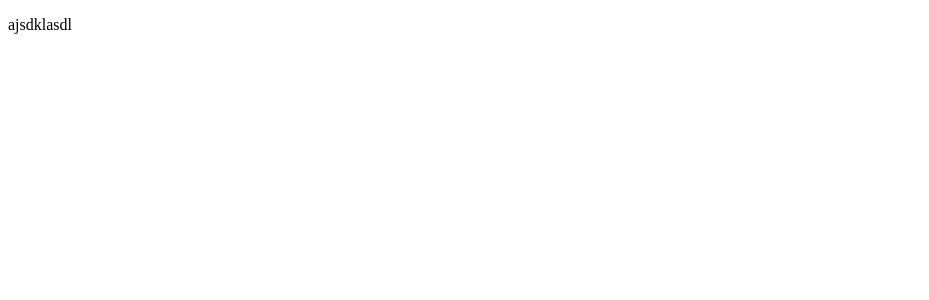
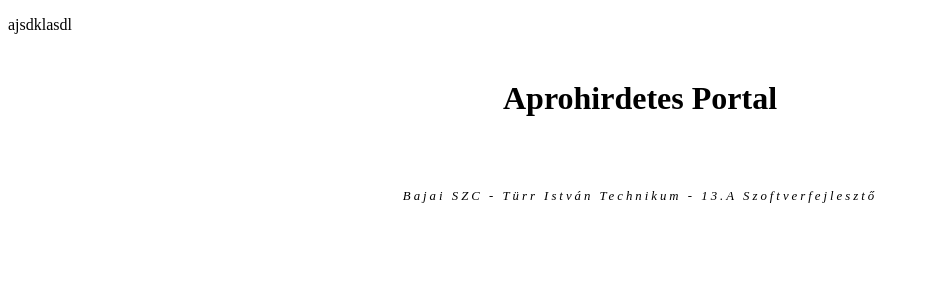
Before and after one commit to dudaslevente/AprohirdetesPortal, an Angular app in the folder Public/: page / in a window 1280 px wide. Shown: the top 300 px of the page, without its empty margins (0-929 px from the left). Built offline with nearby package versions, Linux system fonts and the light colour scheme.

Commit message:
Headher, foooter

```diff
--- a/Public/src/app/app.component.html
+++ b/Public/src/app/app.component.html
@@ -1 +1,6 @@
 <p>ajsdklasdl</p>
+<div class="container">
+  <app-headher [title]="appName"></app-headher>
+    <router-outlet></router-outlet>
+    <app-foooter [company]="company" [author]="author"></app-foooter>
+  </div>
--- a/Public/src/app/app.component.ts
+++ b/Public/src/app/app.component.ts
@@ -1,12 +1,17 @@
 import { Component } from '@angular/core';
 import { RouterOutlet } from '@angular/router';
+import { HeadherComponent } from "./components/headher/headher.component";
+import { FoooterComponent } from "./components/foooter/foooter.component";
 
 @Component({
   selector: 'app-root',
-  imports: [RouterOutlet],
+  imports: [RouterOutlet, HeadherComponent, FoooterComponent],
   templateUrl: './app.component.html',
   styleUrl: './app.component.scss'
 })
 export class AppComponent {
-  title = 'Public';
+  title = 'Aprohirdetes Portal';
+  appName = 'Aprohirdetes Portal';
+  company = 'Bajai SZC - Türr István Technikum';
+  author = '13.A Szoftverfejlesztő';
 }
--- a/Public/src/app/components/foooter/foooter.component.html
+++ b/Public/src/app/components/foooter/foooter.component.html
@@ -1 +1,3 @@
-<p>foooter works!</p>
+<div class="text-center">
+    <p>{{ company }} - {{ author }}</p>
+</div>
--- a/Public/src/app/components/foooter/foooter.component.scss
+++ b/Public/src/app/components/foooter/foooter.component.scss
@@ -0,0 +1,7 @@
+p{
+    padding: 25px;
+    letter-spacing: 3px;
+    font-size: 80%;
+    font-style: italic;
+    text-align: center;
+}
--- a/Public/src/app/components/foooter/foooter.component.ts
+++ b/Public/src/app/components/foooter/foooter.component.ts
@@ -1,4 +1,4 @@
-import { Component } from '@angular/core';
+import { Component, Input } from '@angular/core';
 
 @Component({
   selector: 'app-foooter',
@@ -7,5 +7,6 @@ import { Component } from '@angular/core';
   styleUrl: './foooter.component.scss'
 })
 export class FoooterComponent {
-
+  @Input('company') company = '';
+  @Input('author') author = '';
 }
--- a/Public/src/app/components/headher/headher.component.html
+++ b/Public/src/app/components/headher/headher.component.html
@@ -1 +1,3 @@
-<p>headher works!</p>
+<div class="text-center">
+    <h1>{{ appTitle }}</h1>
+</div>
--- a/Public/src/app/components/headher/headher.component.scss
+++ b/Public/src/app/components/headher/headher.component.scss
@@ -0,0 +1,4 @@
+h1{
+    padding: 25px;
+    text-align: center;
+}
--- a/Public/src/app/components/headher/headher.component.ts
+++ b/Public/src/app/components/headher/headher.component.ts
@@ -1,4 +1,4 @@
-import { Component } from '@angular/core';
+import { Component, Input } from '@angular/core';
 
 @Component({
   selector: 'app-headher',
@@ -7,5 +7,5 @@ import { Component } from '@angular/core';
   styleUrl: './headher.component.scss'
 })
 export class HeadherComponent {
-
+  @Input('title') appTitle = '';
 }
```
Also changed, not shown: 2 other files (tests, documents, lock files or other folders).
